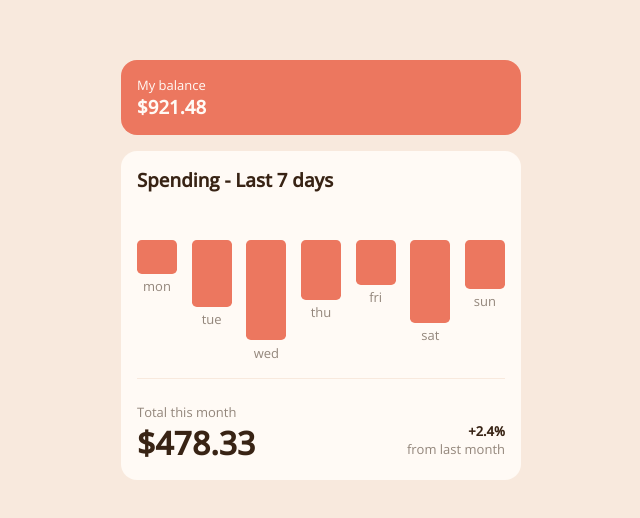
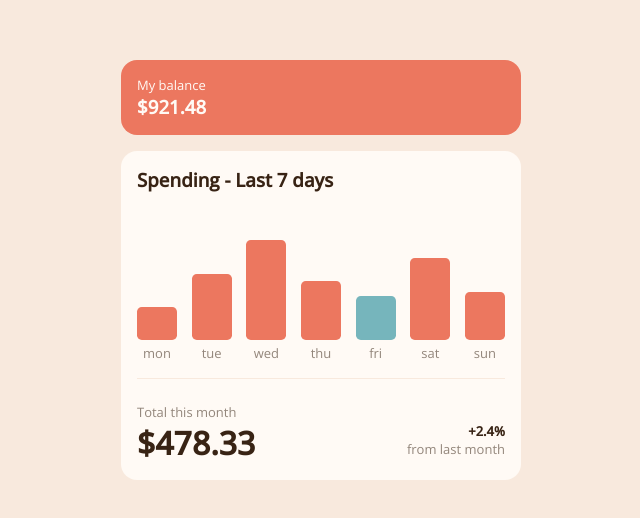
Before and after one commit to AthenasCode/Expenses-Chart-Component, a React (Create React App) app in the folder expenses/: page / in a window 1280 px wide. Shown: the part 130-648 px from the top of the page, without its empty margins (319-959 px from the left). Built offline with nearby package versions, Linux system fonts and the light colour scheme.

Commit message:
hover states

```diff
--- a/expenses/src/App.js
+++ b/expenses/src/App.js
@@ -1,7 +1,10 @@
 import "./App.css";
 import dailyData from "./data/data.json";
+import { useState } from "react";
 
 function App() {
+  const [hovering, setHovering] = useState(false);
+
   let day = 0;
   switch (new Date().getDay()) {
     case 0:
@@ -30,7 +33,6 @@ function App() {
     //put all amounts into an array
     let amounts = [];
     dailyData.map((data) => amounts.push(data.amount));
-    console.log(amounts);
 
     //find highest number in amounts array
     for (let i = 0; i < amounts.length; i++) {
@@ -49,14 +51,19 @@ function App() {
         highest = true;
       }
       if (highest) {
-        console.log(num);
         return num;
       }
     }
   }
+  //cannot add hover state to inline styling, hence the onMouseEnter and onMouseLeave, which does the same thing.
+  function hover(e) {
+    e.target.style.opacity = 0.7;
+    setHovering(true);
+  }
 
-  function tester() {
-    return 5;
+  function noHover(e) {
+    e.target.style.opacity = 1;
+    setHovering(false);
   }
 
   return (
@@ -72,17 +79,26 @@ function App() {
             return (
               <div>
                 <div
+                  style={!hovering ? { display: "none" } : { display: "block" }}
+                >
+                  help
+                </div>
+                <div
                   className="barchart"
                   key={index}
                   style={
-                    ({
-                      backgroundColor:
-                        data.day === day
-                          ? "hsl(186, 34%, 60%)"
-                          : "hsl(10, 79%, 65%)",
-                    },
-                    { height: (data.amount / findHighest()) * 100 })
+                    data.day === day
+                      ? {
+                          height: (data.amount / findHighest()) * 100,
+                          backgroundColor: "hsl(186, 34%, 60%)",
+                        }
+                      : {
+                          height: (data.amount / findHighest()) * 100,
+                          backgroundColor: "hsl(10, 79%, 65%)",
+                        }
                   }
+                  onMouseEnter={hover}
+                  onMouseLeave={noHover}
                 ></div>
                 <p
                   style={{
--- a/expenses/src/index.css
+++ b/expenses/src/index.css
@@ -58,14 +58,18 @@ code {
   margin: 3rem 0rem 1rem 0rem;
   display: flex;
   justify-content: space-between;
+  align-items: end;
 }
 
 .barchart {
   border-radius: 0.3rem;
+  width: 40px;
+  margin-bottom: 0.2rem;
+}
 
-  width: 40px;
-  background-color: hsl(10, 79%, 65%);
-  margin-bottom: 0.2rem;
+.barchart:hover {
+  cursor: pointer;
+  opacity: 0.7;
 }
 
 .monthly {
```
